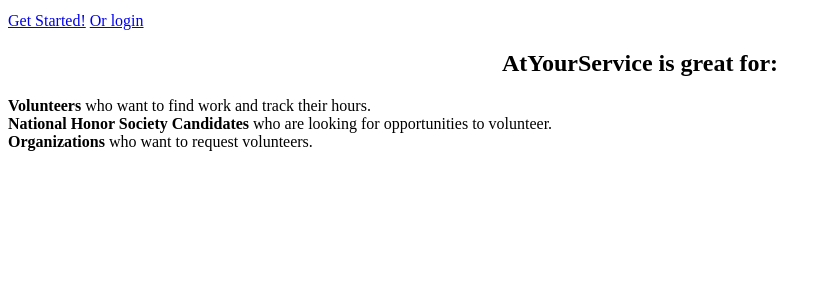
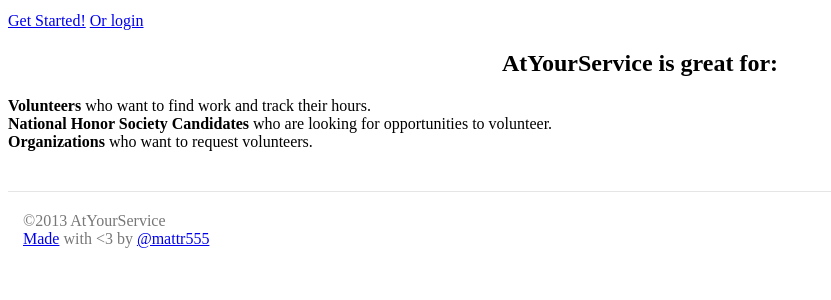
Before and after one commit to mattr555/AtYourService, a Django app: page / in a window 1280 px wide. Shown: the part 272-572 px from the top of the page, without its empty margins (0-831 px from the left). Run offline with Django 3.2, Linux system fonts and the light colour scheme; parts of the project's set-up code (start-up, migrations or seed data) failed here and were passed over; some libraries are stand-ins or nearby versions.

Commit message:
Added a footer

```diff
--- a/AtYourService/templates/humans.txt
+++ b/AtYourService/templates/humans.txt
@@ -12,7 +12,7 @@
 
 	Bootstrap
 	CSS & JS plugins and framework
-	twitter.github.io/bootstrap
+	getbootstrap.com
 
 	jQuery
 	DOM API for JS
@@ -36,7 +36,7 @@
 
 /* SITE */
 
-	Last Update: 2013/07/27
+	Last Update: ...ongoing
 	Language: English
 	Standards: HTML5, CSS3
 	Doctype: HTML5
--- a/main/templates/main/base.html
+++ b/main/templates/main/base.html
@@ -65,6 +65,10 @@
 		Fashion axe chambray pour-over, tousled jean shorts scenester trust fund meggings flexitarian DIY salvia 90's retro artisan cornhole.  Craft beer beard 3 wolf moon, typewriter literally bespoke intelligentsia cornhole Williamsburg roof party.  Echo Park mustache letterpress, Odd Future twee intelligentsia literally four loko.  Actually trust fund Pinterest small batch chillwave.  Neutra keffiyeh forage, Vice mumblecore salvia retro.  Trust fund salvia banh mi, ugh kale chips plaid brunch raw denim small batch shabby chic Tonx gentrify thundercats mumblecore lomo.  Sartorial four loko bespoke forage, fap shabby chic fixie +1.
 		{%endblock%}
 	</div>
+	<div class="footer container">
+		<div class="pull-left">&copy;2013 AtYourService</div>
+		<div class="pull-right"><a href="/humans.txt">Made</a> with &lt;3 by <a href="http://twitter.com/mattr555">@mattr555</a></div>
+	</div>
 	<!-- scripts -->
 	<script src="//code.jquery.com/jquery-1.10.2.min.js" type="text/javascript"></script>
 	<script src="//netdna.bootstrapcdn.com/bootstrap/3.0.0/js/bootstrap.min.js" type="text/javascript"></script>
--- a/main/templates/main/home.html
+++ b/main/templates/main/home.html
@@ -1,4 +1,7 @@
 {%extends 'main/base.html'%}
+
+{%block title%}AtYourService{%endblock%}
+
 {%block content%}
 <div class="jumbotron">
 	<h1>Track Service.</h1>
@@ -23,13 +26,3 @@
 </div>
 
 {%endblock%}
-
-{%block title%}AtYourService{%endblock%}
-
-{%block scripts%}
-<script type='text/javascript'>
-	$(document).ready(function(){
-		$('#home-link').parent().addClass('active');
-	})
-</script>
-{%endblock%}
--- a/static/css/AtYourService.css
+++ b/static/css/AtYourService.css
@@ -32,3 +32,10 @@
 
 .dropdown-menu li input {
   margin-left: 20px; }
+
+.footer {
+  padding-top: 20px;
+  padding-left: 15px;
+  padding-right: 15px;
+  color: #777;
+  border-top: 1px solid #e5e5e5; }
--- a/static/sass/AtYourService.scss
+++ b/static/sass/AtYourService.scss
@@ -47,3 +47,13 @@
 .dropdown-menu li input {
 	margin-left: 20px;
 }
+
+.footer {
+	padding: {
+		top: 20px;
+		left: 15px;
+		right: 15px
+	}
+	color: #777;
+	border-top: 1px solid #e5e5e5;
+}
```
Also changed, not shown: main/org_views.py (+12 -8 lines).
